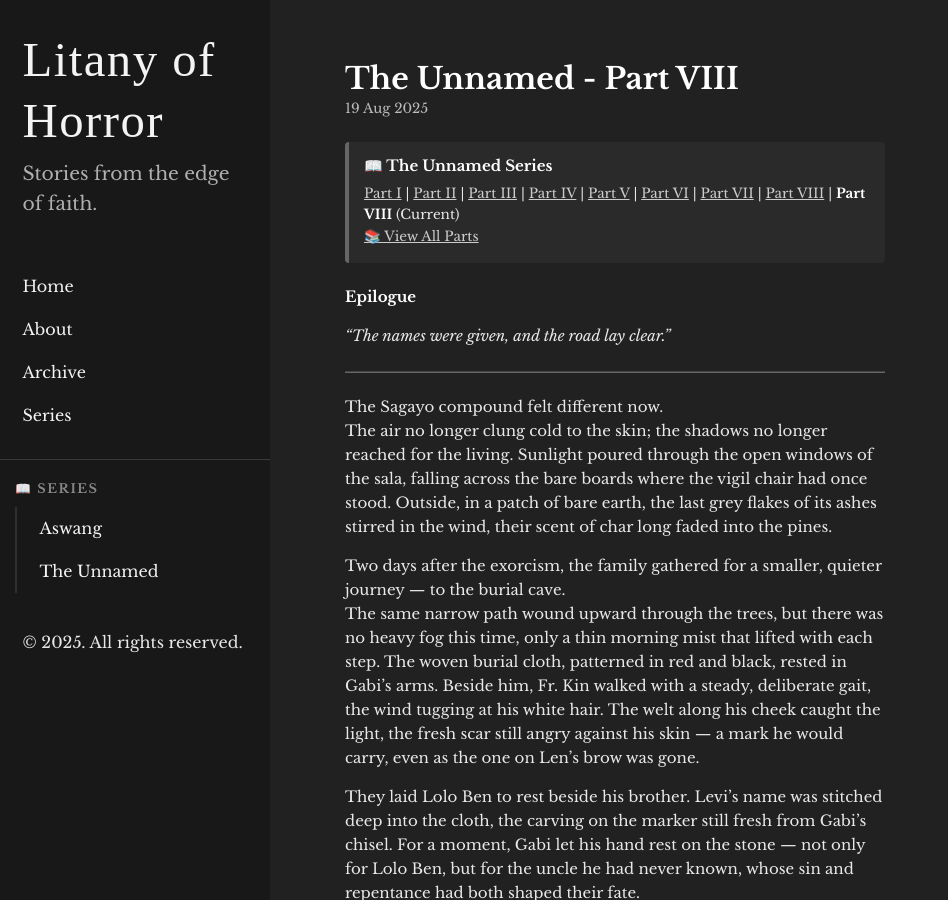
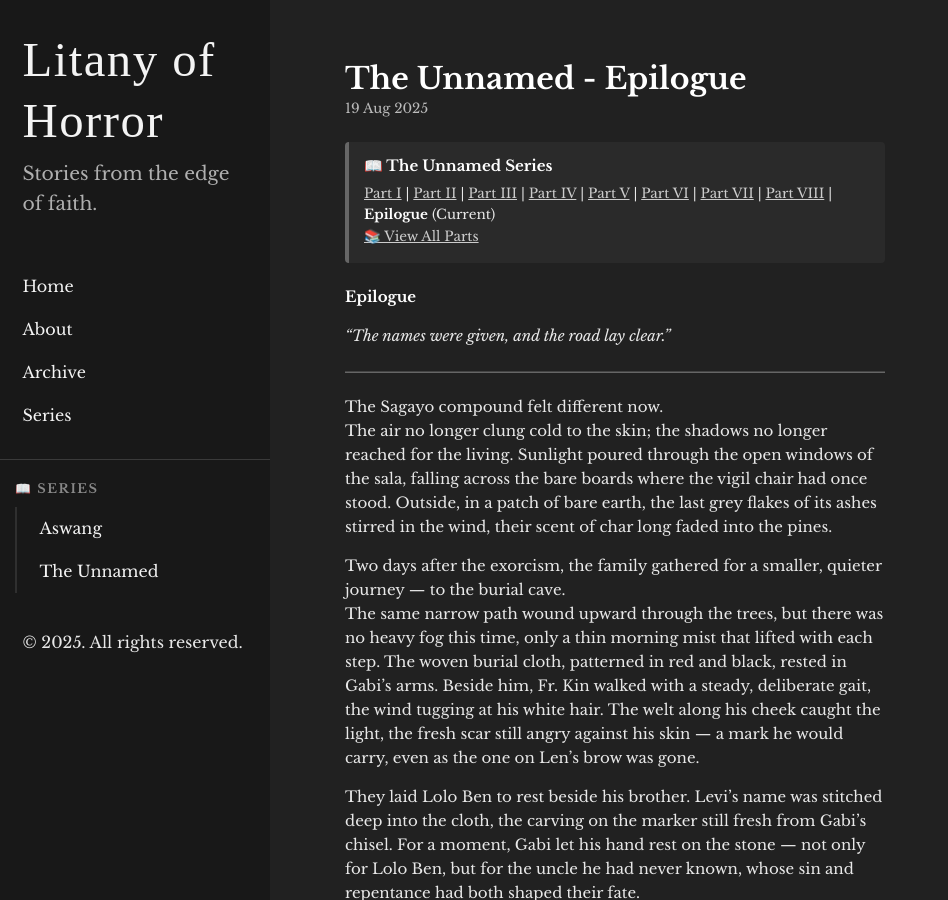
Before and after one commit to fearfulsmtry/litany-of-horror, a Jekyll site: the page built from _posts/2025-08-19-the-unnamed-epilogue.md, in a window 1280 px wide and 900 px high. Shown: the whole window, without its empty margins (0-948 px from the left). Built offline with Jekyll 4.4.1, drawn with Linux system fonts in a browser that asks for light colours; some web fonts are replaced.

Commit message:
edited epilogue title metadata

```diff
--- a/_posts/2025-08-19-the-unnamed-epilogue.md
+++ b/_posts/2025-08-19-the-unnamed-epilogue.md
@@ -1,6 +1,6 @@
 ---
 layout: post
-title: The Unnamed - Part VIII
+title: The Unnamed - Epilogue
 date: 2025-08-19
 categories: [horror, supernatural]
 tags: [folk-horror, the-unnamed]
```
